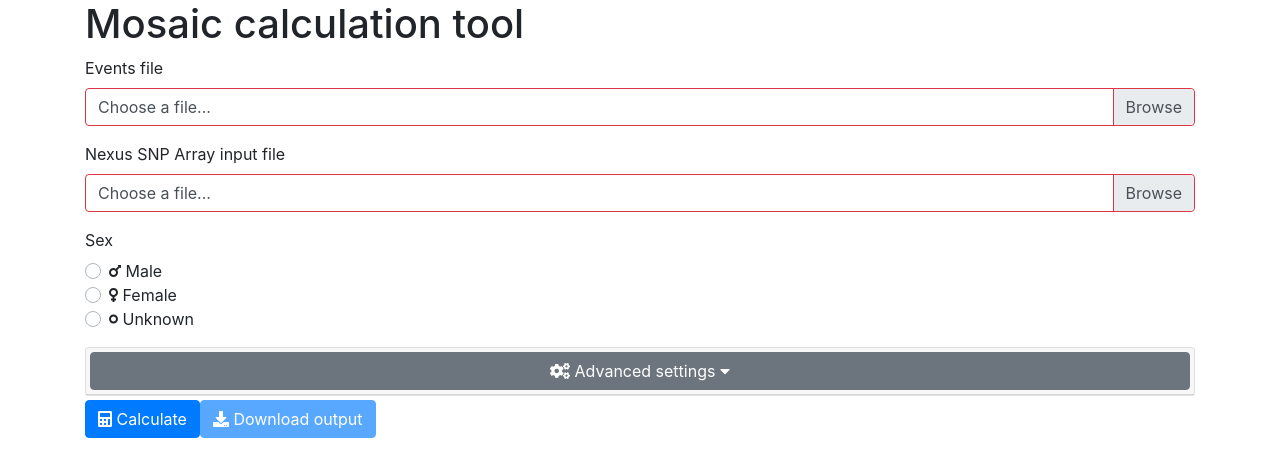
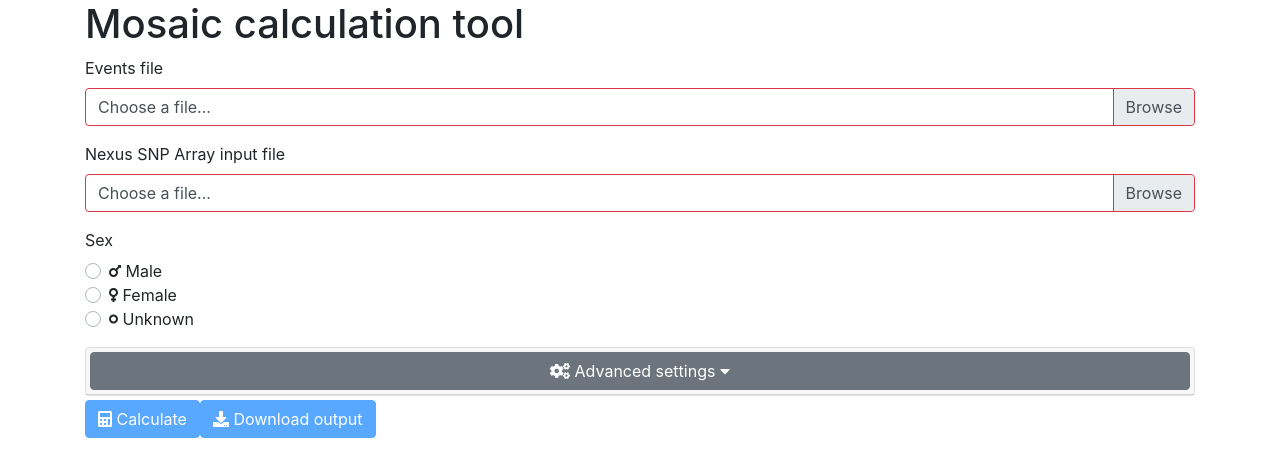
Before and after one commit to molgenis/molgenis-app-mosaic-calculator, a Vue app: page / in a window 1280 px wide. Shown: the top 476 px of the page. Built offline with nearby package versions, Linux system fonts and the light colour scheme.

Commit message:
Disable calculate when files are not selected

```diff
--- a/src/components/MosaicCalculationUI.vue
+++ b/src/components/MosaicCalculationUI.vue
@@ -129,7 +129,6 @@
     data () {
       return {
         selectedSex: '',
-        filesLoaded: true,
         output: false,
         eventsTable: '',
         arrayTable: '',
@@ -140,6 +139,9 @@
     computed: {
       statusStyle: function () {
         return `color:${this.status === 'error'? 'red': this.status === 'success' ? 'green' : 'black'}`
+      },
+      filesLoaded: function () {
+        return this.$store.state.array && this.$store.state.events ? true : false
       }
     }
   }
```
